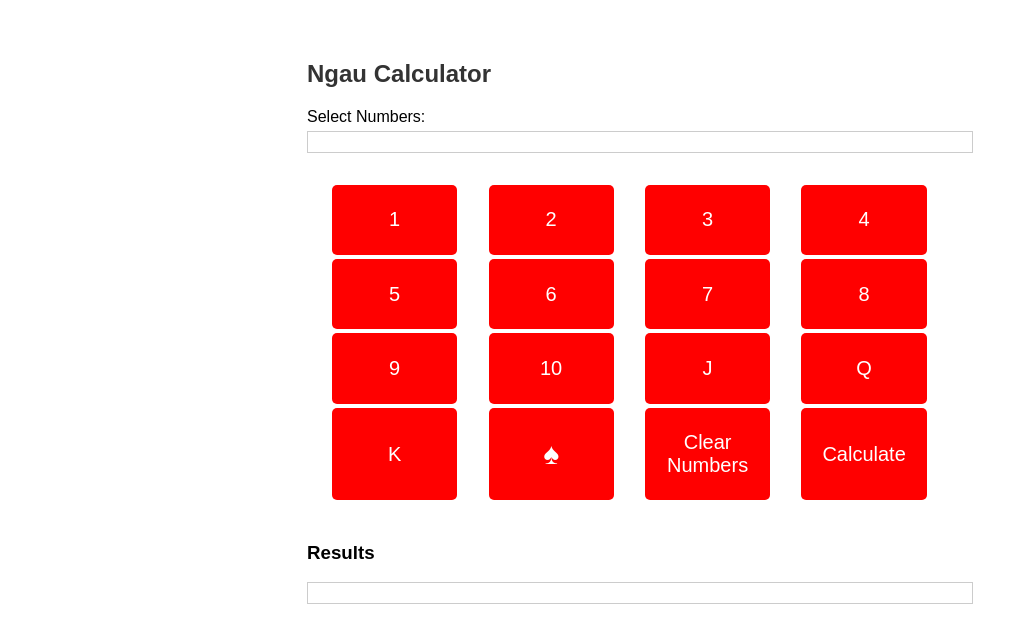
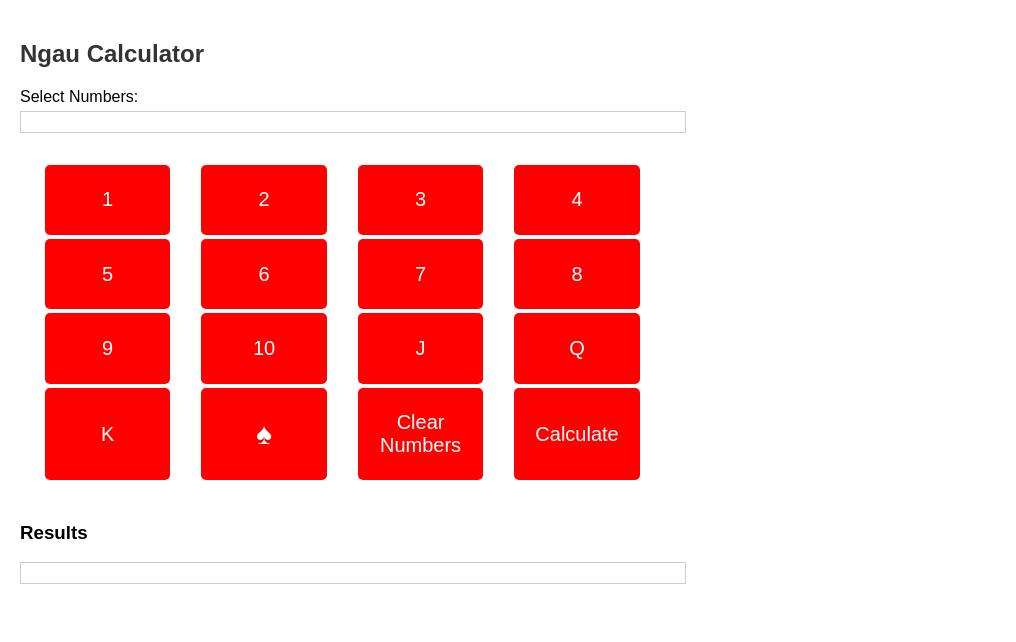
Before and after one commit to Tek404/Tek404.github.io, a plain HTML site: page index.html in a window 1280 px wide. Shown: the whole page, without its empty margins (0-1016 px from the left). Drawn offline with Linux system fonts and the light colour scheme.

Commit message:
[width body]

```diff
--- a/style.css
+++ b/style.css
@@ -3,7 +3,7 @@ body {
     margin: 20px;
     height: 10rem;
     display: grid;
-    padding: 20px;
+    width: fit-content;
     justify-content: center;
     align-items: center;
     touch-action: manipulation;
```
